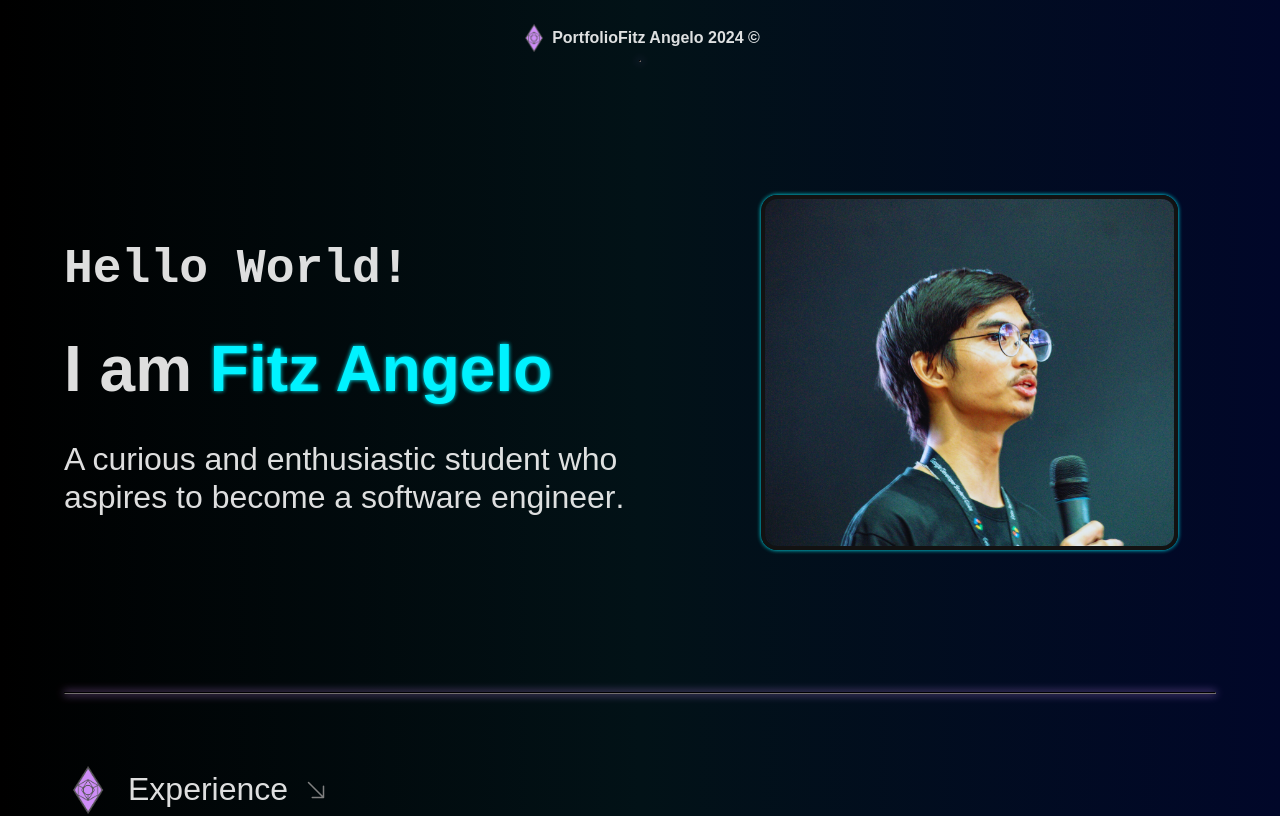
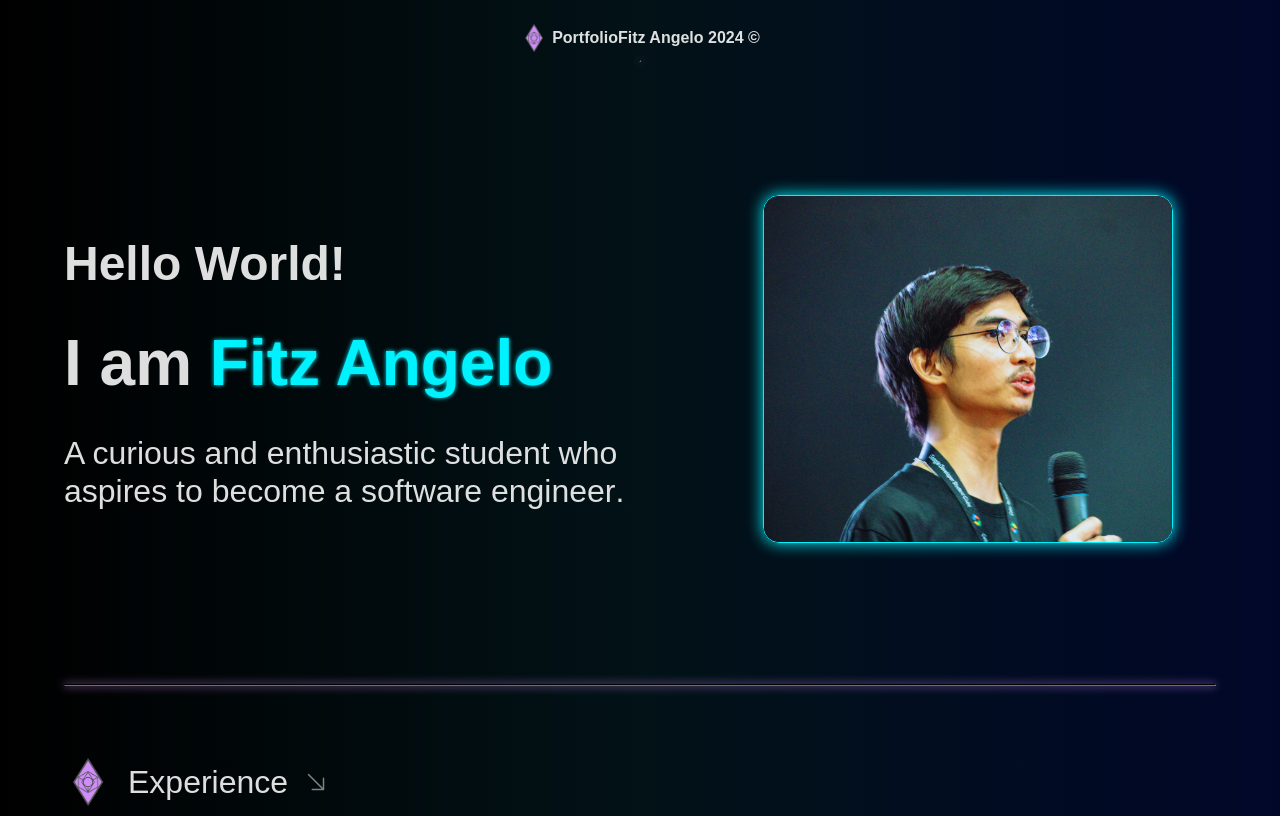
Before and after one commit to kulaizki/Portfolio, a React (Vite) app: page / in a window 1280 px wide. Shown: the top 816 px of the page. Built offline with nearby package versions, Linux system fonts and the light colour scheme.

Commit message:
style: refactor theme to secondary color

```diff
--- a/src/components/intro/Intro.css
+++ b/src/components/intro/Intro.css
@@ -25,8 +25,8 @@
   width: 90%;
   max-width: 48rem;
   border-radius: 1rem;
-  border: 4px solid #121212;
-  box-shadow: 0 0 4px var(--secondary);
+  border: 1px solid var(--secondary);
+  box-shadow: 0 0 16px var(--secondary);
 }
 
 .Intro__text {
@@ -38,24 +38,17 @@
 
 .Intro__underline__animation__1 {
   position: relative;
-  font-family: monospace;
-}
-
-.Intro__underline__animation__1:hover {
-  text-shadow: 0 0 8px var(--tertiary);
-  cursor: pointer;
+  /* font-family: monospace; */
 }
 
 .Intro__underline__animation__1::after {
-  background: var(--tertiary);
+  background: var(--secondary);
 }
 
 .Intro__underline__animation__2 {
   position: relative;
-  /* color: var(--shadow-primary); */
   color: var(--secondary);
   text-shadow: 0 0 4px var(--secondary);
-  cursor: pointer;
 }
 
 .Intro__underline__animation__2::after {
@@ -64,11 +57,6 @@
 
 .Intro__underline__animation__3 {
   position: relative;
-}
-
-.Intro__underline__animation__3:hover {
-  text-shadow: 0 0 8px var(--secondary);
-  cursor: pointer;
 }
 
 .Intro__underline__animation__3::after {
```
Also changed, not shown: 1 other file (tests, documents, lock files or other folders).
